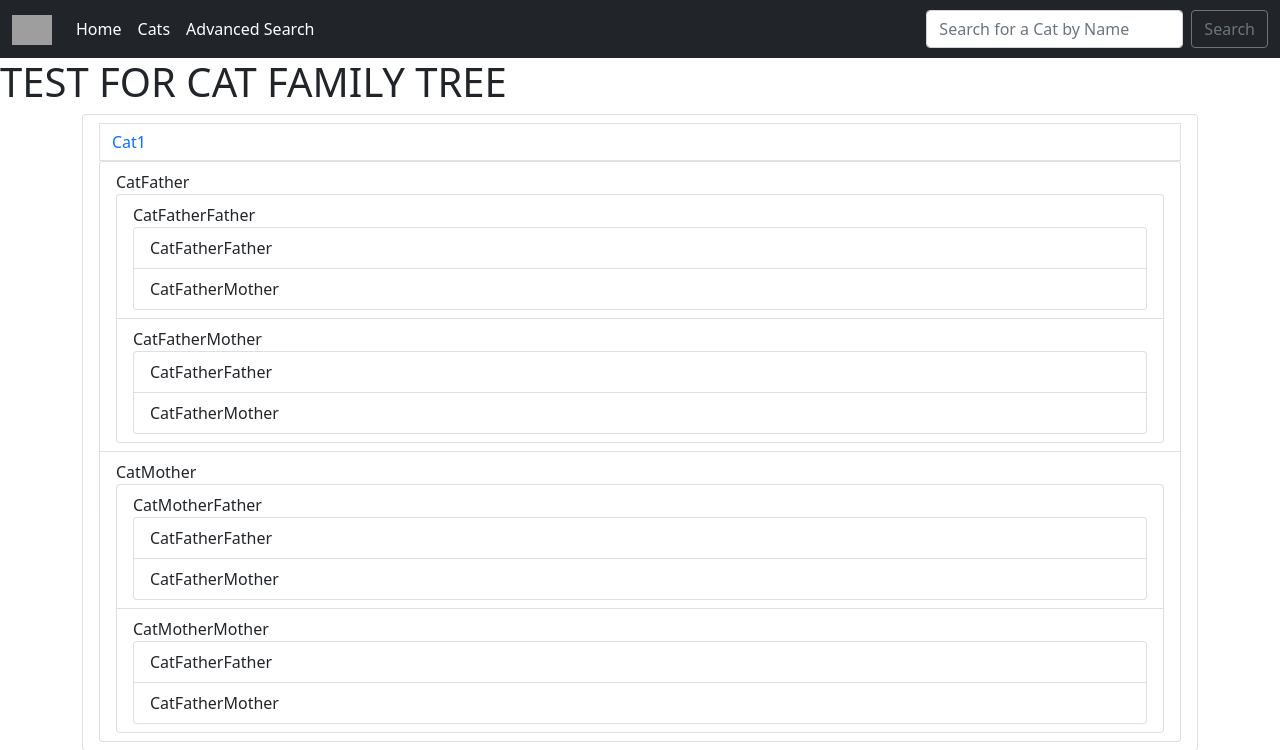
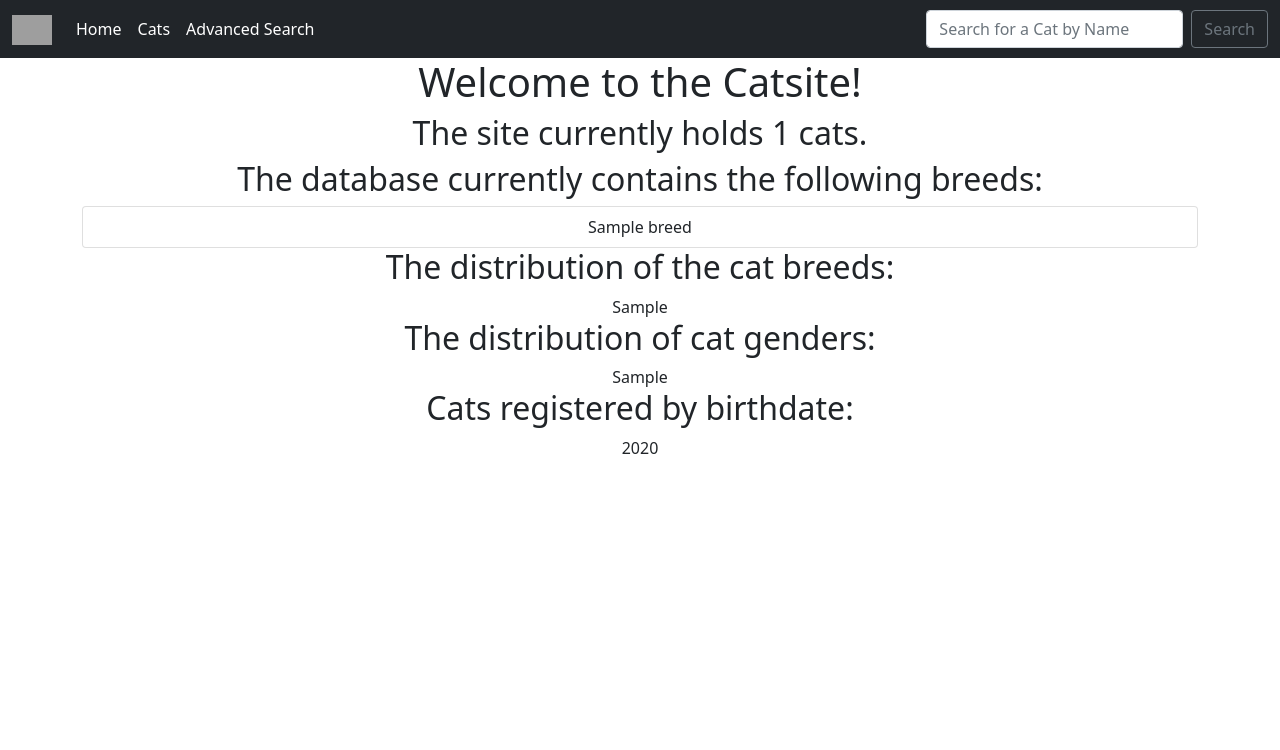
Before and after one commit to xvidaf/catsite, a Django app: template templates/home.html in a window 1280 px wide. Shown: the top 750 px of the page. Run offline with Django 3.2, Linux system fonts and the light colour scheme; the template is opened without the code that fills it: most values are stand-ins (such as "Sample title", 1, 10 or a date in 2020); grey boxes are pictures that could not be loaded.

Commit message:
Changes to the homepage. Added some base statistics to it. The homepage now displays the total amount of cats and the cat breeds that it contains. It also generates graphs that show the distribution of the cat breeds, genders abd birthyears.

```diff
--- a/templates/home.html
+++ b/templates/home.html
@@ -4,8 +4,24 @@
 {% block content %}
 
 <body>
-<h1>TEST FOR CAT FAMILY TREE</h1>
-<div class="container">
+<div class="container" style="text-align: center">
+    <h1>Welcome to the Catsite!</h1>
+    <h2>The site currently holds {{ cat_count }} cats.</h2>
+
+    <h2>The database currently contains the following breeds:</h2>
+    <ul class="list-group">
+    {% for breed in cat_breed_values %}
+        <li class="list-group-item">{{ breed }}</li>
+    {% endfor %}
+    </ul>
+
+    <h2>The distribution of the cat breeds:</h2>
+    {{ cat_breed_graph|safe }}
+    <h2>The distribution of cat genders:</h2>
+    {{ cat_gender_graph|safe }}
+    <h2>Cats registered by birthdate:</h2>
+    {{ cat_year_graph|safe }}
+    <!---
     <ul class="list-group">
         <li class="list-group-item"><a class="page-link" href="{% url 'cats' %}">Cat1</a>
             <ul class="list-group">
@@ -36,6 +52,7 @@
             </ul>
         </li>
     </ul>
+ --->
 </div>
 </body>
 {%  endblock %}
```
Also changed, not shown: catapp/views.py (+58 -2 lines).
